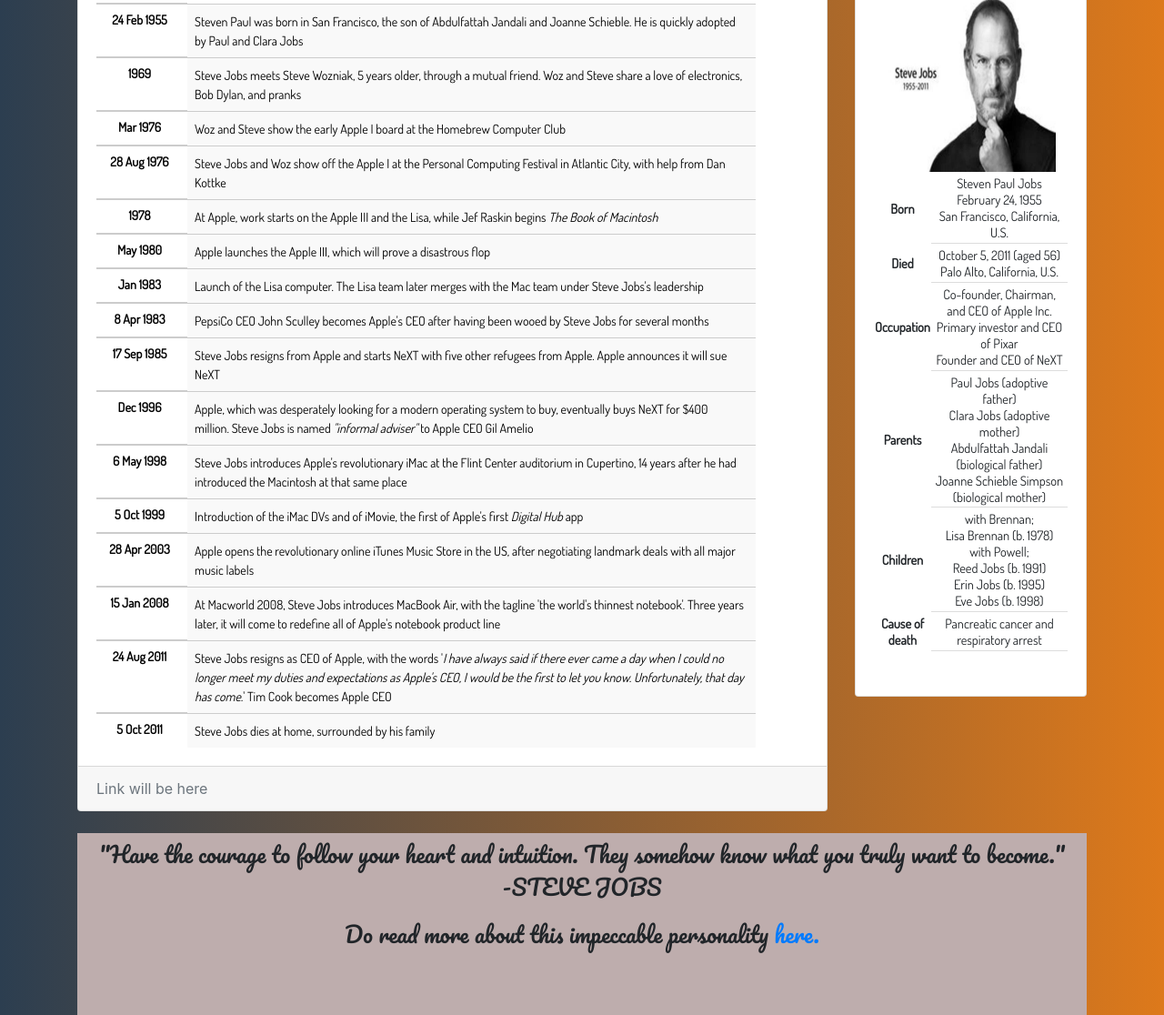
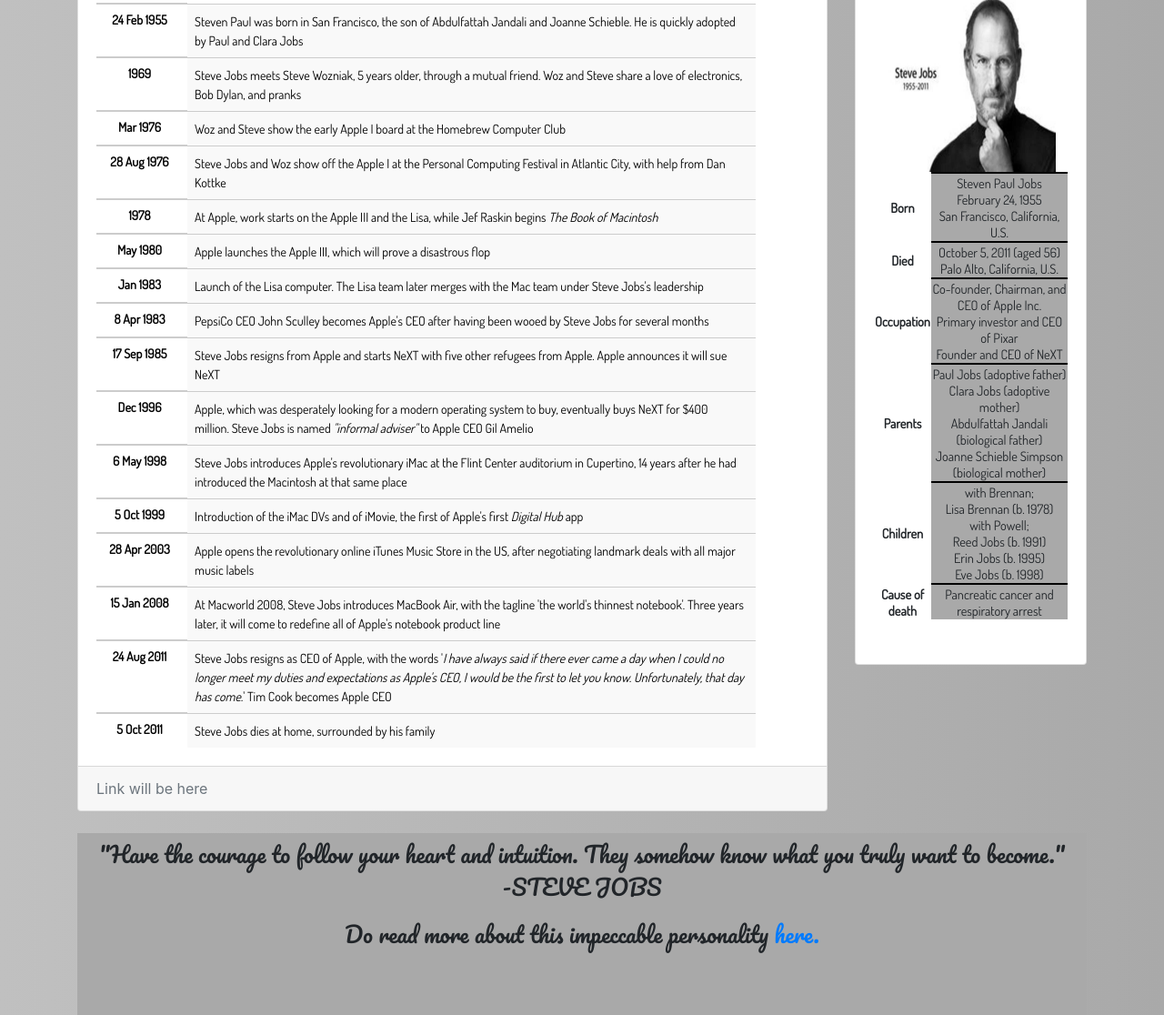
Before and after one commit to PrinceGarg23/Tribute-to-Steve-Jobs, a plain HTML site: page index.html in a window 1280 px wide. Shown: the part 799-1915 px from the top of the page at 91% size. Drawn offline with nearby package versions, Linux system fonts and the light colour scheme.

Commit message:
Update style.css

```diff
--- a/style.css
+++ b/style.css
@@ -1,14 +1,14 @@
 body {
-    background: #d47120;
+    background: #a9a9a9;
     /* fallback for old browsers */
-    background: -webkit-linear-gradient(to right, #2c3e50, #d18617);
+    background: -webkit-linear-gradient(to right, #c0c0c0, #a9a9a9);
     /* Chrome 10-25, Safari 5.1-6 */
-    background: linear-gradient(to right, #2c3e50, #dd791b);
+    background: linear-gradient(to right, #c0c0c0, #a9a9a9);
     /* W3C, IE 10+/ Edge, Firefox 16+, Chrome 26+, Opera 12+, Safari 7+ */
 }
 img{
     width: 1000px;
-    height: 600px
+    height: 600px;
 }
 .slide-container{
     width: 1000px;
@@ -120,15 +120,18 @@ table {
 td {
     display: table-cell;
     vertical-align: inherit;
+    background-color: #a9a9a9;
+    border-top: 2px solid #000000;
 }
-.th, .info td {
+}
+.th, .info, td {
     vertical-align: top;
     border: 0;
-    border-bottom: 1px solid #dddddd;
+    border-bottom: 2px solid #000000;
     padding: 0.2em;
 }
 #footer {
-    background-color: #beadad;
+    background-color: #a9a9a9;
     height: 200px;
 }
 p {
```
